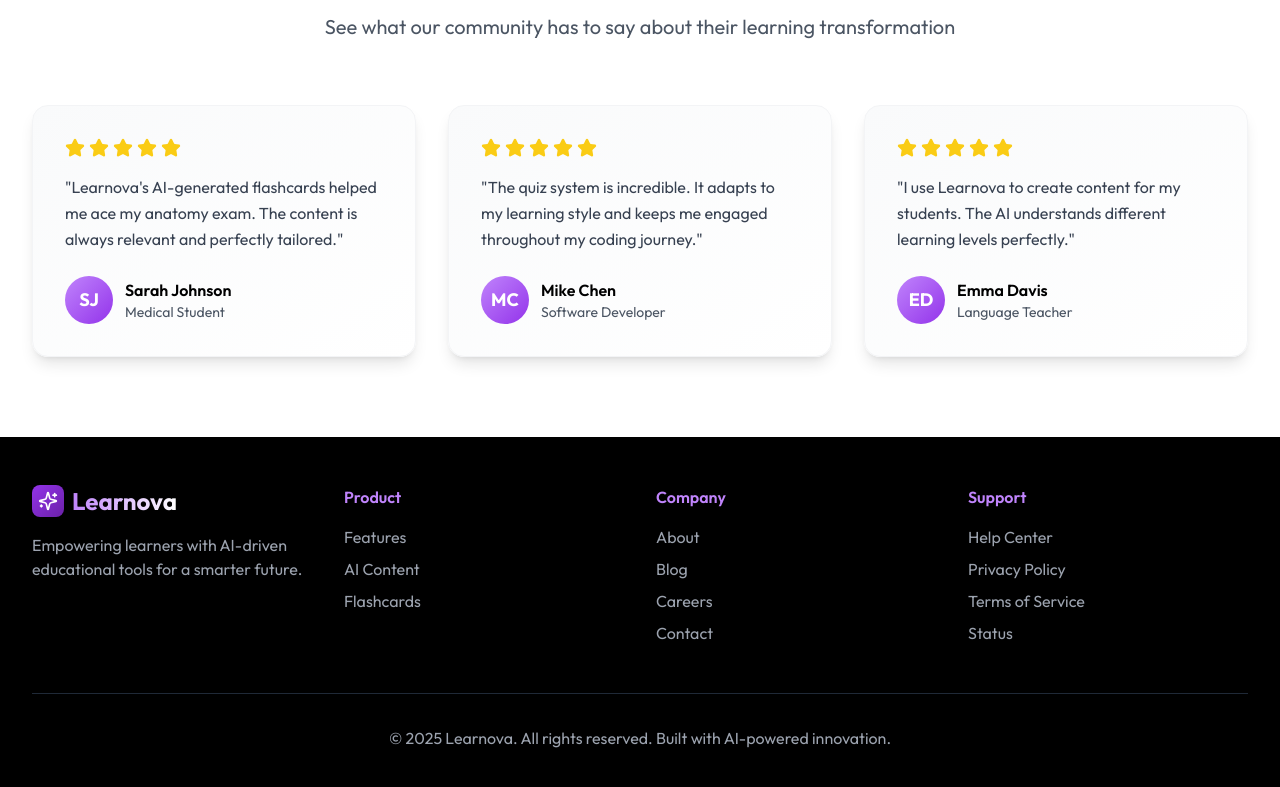
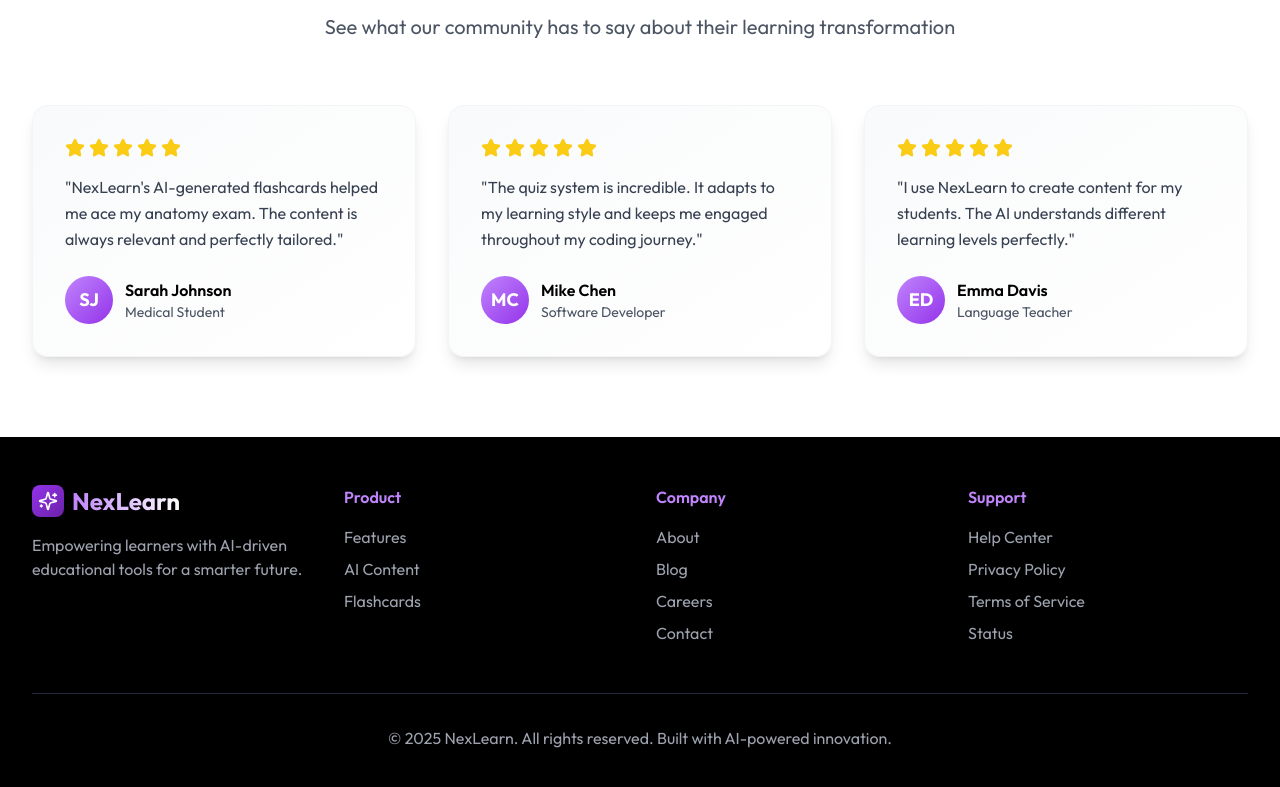
Before and after one commit to Asish-Praneeth-N/NexLearn, a Next.js app: page / in a window 1280 px wide. Shown: the part 1551-2338 px from the top of the page. Built offline with nearby package versions, Linux system fonts and the light colour scheme; no server answers.

Commit message:
Updated Provider

```diff
--- a/app/layout.tsx
+++ b/app/layout.tsx
@@ -8,9 +8,9 @@ import { Toaster } from "@/components/ui/sonner";
 const outfit = Outfit({ subsets: ["latin"] });
 
 export const metadata: Metadata = {
-  title: "LearNova - AI powered learning platform",
+  title: "NexLearn - AI powered learning platform",
   description:
-    "LearNova is an AI powered learning platform that helps you learn better and faster.",
+    "NexLearn is an AI powered learning platform that helps you learn better and faster.",
 };
 
 export default function RootLayout({
--- a/app/page.tsx
+++ b/app/page.tsx
@@ -5,7 +5,7 @@ import { Brain, BookOpen, Zap, Star, Menu, X, Play, ArrowRight, Sparkles } from
 import Image from 'next/image';
 import Link from 'next/link';
 
-export default function LearnovaLanding() {
+export default function NexLearnLanding() {
   const [isMenuOpen, setIsMenuOpen] = useState(false);
   const [isVisible, setIsVisible] = useState(false);
 
@@ -42,7 +42,7 @@ export default function LearnovaLanding() {
     {
       name: "Sarah Johnson",
       role: "Medical Student",
-      content: "Learnova's AI-generated flashcards helped me ace my anatomy exam. The content is always relevant and perfectly tailored.",
+      content: "NexLearn's AI-generated flashcards helped me ace my anatomy exam. The content is always relevant and perfectly tailored.",
       rating: 5
     },
     {
@@ -54,7 +54,7 @@ export default function LearnovaLanding() {
     {
       name: "Emma Davis",
       role: "Language Teacher",
-      content: "I use Learnova to create content for my students. The AI understands different learning levels perfectly.",
+      content: "I use NexLearn to create content for my students. The AI understands different learning levels perfectly.",
       rating: 5
     }
   ];
@@ -75,7 +75,7 @@ export default function LearnovaLanding() {
                 />
               </div>
               <span className="text-2xl font-bold bg-gradient-to-r from-purple-600 to-black bg-clip-text text-transparent">
-                Learnova
+                NexLearn
               </span>
             </div>
 
@@ -161,7 +161,7 @@ export default function LearnovaLanding() {
                 {/* eslint-disable-next-line @next/next/no-img-element */}
                 <img
                   src="/hello.jpg"
-                  alt="Learnova Learning Platform"
+                  alt="NexLearn Learning Platform"
                   className="w-full h-auto object-cover"
                 />
                 <div className="absolute inset-0 bg-gradient-to-t from-black/20 to-transparent"></div>
@@ -254,7 +254,7 @@ export default function LearnovaLanding() {
                   <Sparkles className="w-5 h-5 text-white" />
                 </div>
                 <span className="text-2xl font-bold bg-gradient-to-r from-purple-400 to-white bg-clip-text text-transparent">
-                  Learnova
+                  NexLearn
                 </span>
               </div>
               <p className="text-gray-400">
@@ -293,7 +293,7 @@ export default function LearnovaLanding() {
           </div>
 
           <div className="border-t border-gray-800 mt-12 pt-8 text-center text-gray-400">
-            <p>&copy; 2025 Learnova. All rights reserved. Built with AI-powered innovation.</p>
+            <p>&copy; 2025 NexLearn. All rights reserved. Built with AI-powered innovation.</p>
           </div>
         </div>
       </footer>
--- a/components/dashboard/DashboardHeader.tsx
+++ b/components/dashboard/DashboardHeader.tsx
@@ -27,9 +27,9 @@ const DashboardHeader = () => {
             animate={{ opacity: 1, x: 0 }}
             className="flex gap-2 items-center cursor-pointer"
           >
-            <Image src="/logo.png" width={45} height={45} alt="LearNova logo" priority />
+            <Image src="/logo.png" width={45} height={45} alt="NexLearn logo" priority />
             <h2 className="font-extrabold text-2xl bg-gradient-to-r from-indigo-600 to-purple-600 bg-clip-text text-transparent">
-              LearNova
+              NexLearn
             </h2>
           </motion.div>
         </Link>
--- a/components/dashboard/Sidebar.tsx
+++ b/components/dashboard/Sidebar.tsx
@@ -25,7 +25,7 @@ const Sidebar = () => {
     <div className="h-screen bg-white/60 backdrop-blur-xl border-r border-slate-200 p-5 shadow-lg relative">
       <div className="flex gap-2 items-center">
         <Image src={"/logo.png"} width={55} height={55} alt="logo" />
-        <h2 className="font-extrabold text-2xl text-indigo-600">LearNova</h2>
+        <h2 className="font-extrabold text-2xl text-indigo-600">NexLearn</h2>
       </div>
 
       <div className="mt-8 space-y-4">
--- a/inngest/client.ts
+++ b/inngest/client.ts
@@ -1,3 +1,3 @@
 import { Inngest } from "inngest";
 
-export const inngest = new Inngest({ id: "LearNova" });
+export const inngest = new Inngest({ id: "NexLearn" });
```
Also changed, not shown: 1 other file (tests, documents, lock files or other folders).
